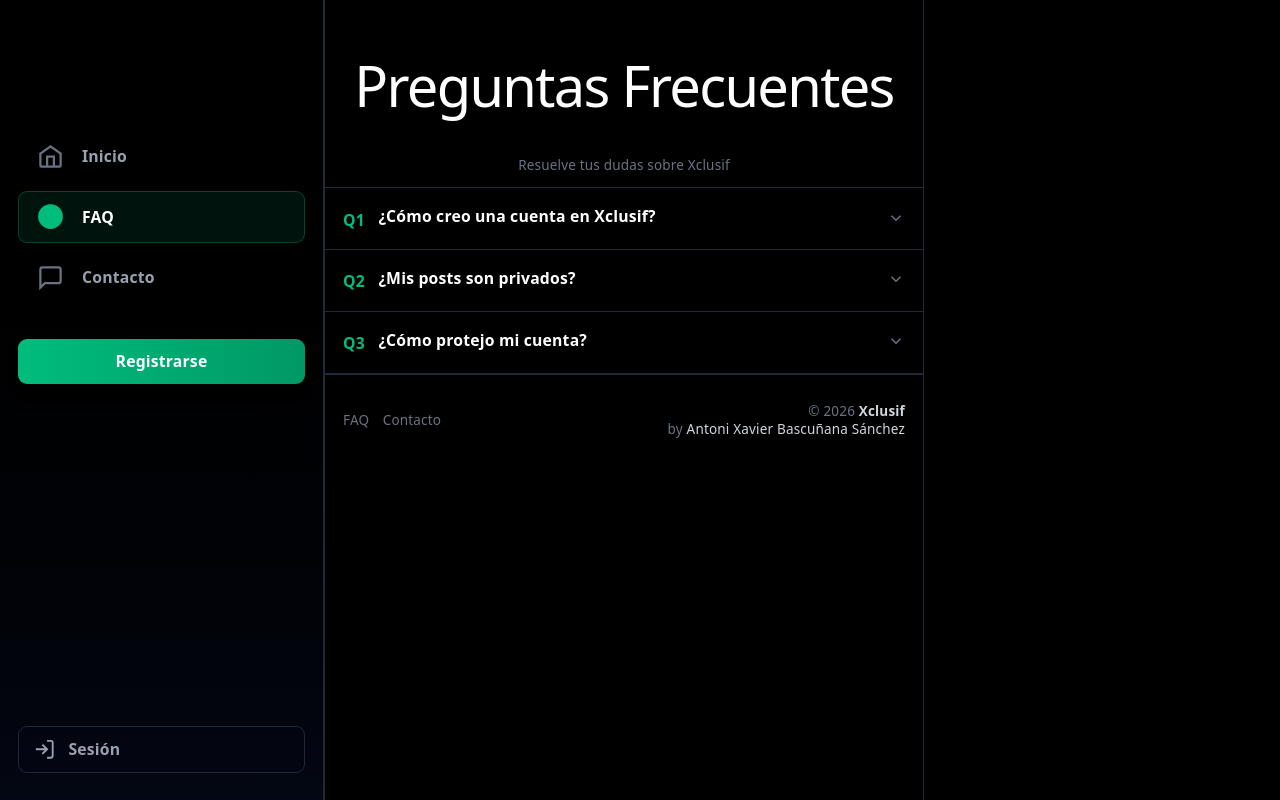
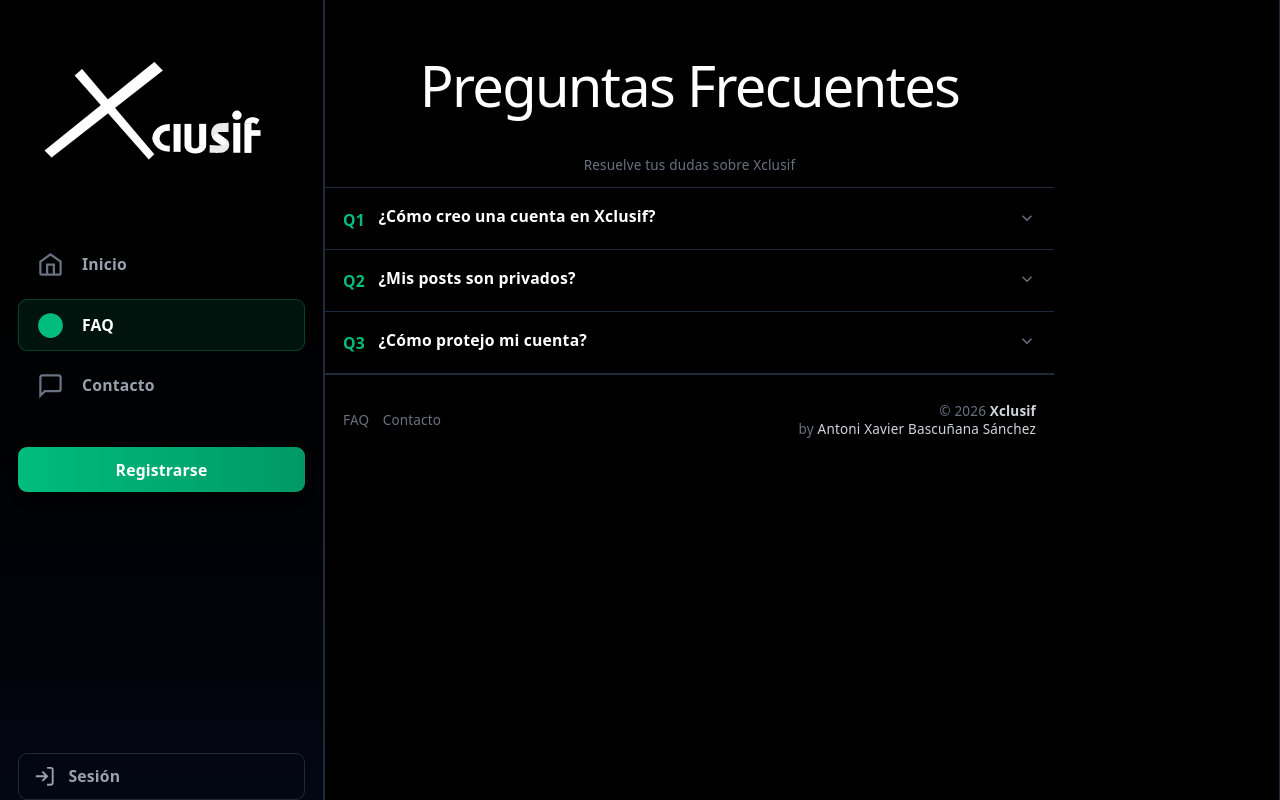
Before and after one commit to abs01/xclusif-front, a React (Vite) app: page /FAQ in a window 1280 px wide. Built offline with nearby package versions, Linux system fonts and the light colour scheme.

Commit message:
Mejor maquetación

```diff
--- a/src/components/Contact.jsx
+++ b/src/components/Contact.jsx
@@ -26,7 +26,7 @@
     <div className="min-h-screen bg-black text-white flex flex-col">
       <Header />
 
-      <div className="lg:ml-64 xl:ml-72 lg:max-w-[600px] min-h-screen border-x border-gray-800">
+      <div className="lg:ml-64 xl:ml-72 pe-50 min-h-screen border-x border-gray-800">
         <div className="sticky top-0 lg:top-0 mt-14 lg:mt-0 bg-black/80 backdrop-blur-md border-b border-gray-800 px-4 py-3 z-10">
           <h1 className="text-xl font-black text-white">Contacto</h1>
           <p className="text-gray-500 text-xs mt-0.5">Nuestro equipo te responderá pronto</p>
--- a/src/components/FAQ.jsx
+++ b/src/components/FAQ.jsx
@@ -40,7 +40,7 @@
     <div className="min-h-screen bg-black text-white flex flex-col">
       <Header />
 
-      <div className="lg:ml-64 xl:ml-72 lg:max-w-[600px] min-h-screen border-x border-gray-800">
+      <div className="lg:ml-64 xl:ml-72 pe-50 min-h-screen border-x border-gray-800">
         <div className="sticky top-0 lg:top-0 mt-14 lg:mt-0 bg-black/80 backdrop-blur-md border-b border-gray-800 px-4 py-3 z-10">
           <h1 className="text-xl font-black text-white">Preguntas Frecuentes</h1>
           <p className="text-gray-500 text-xs mt-0.5">Resuelve tus dudas sobre Xclusif</p>
--- a/src/components/Header.jsx
+++ b/src/components/Header.jsx
@@ -33,11 +33,11 @@
   return (
     <>
       {/* Desktop Sidebar */}
-      <aside className="hidden lg:flex fixed left-0 top-0 h-full w-64 xl:w-72 flex-col justify-between py-6 px-4 border-r border-gray-800 bg-gradient-to-b from-black to-gray-950 z-50">
+      <aside className="hidden lg:flex fixed left-0 top-0 h-full w-64 xl:w-72 flex-col justify-between px-4 border-r border-gray-800 bg-gradient-to-b from-black to-gray-950 z-50">
         <div>
           {/* Logo */}
-          <Link to="/" className="flex items-center px-4 py-3 mb-8 group">
-            <img src="/booleanlogo.svg" alt="Xclusif" className="h-9 w-auto drop-shadow-lg" />
+          <Link to="/" className="flex items-center gap-2 mb-8">
+            <img src="/logoxclusif.svg" alt="Xclusif" className="h-lg w-xs drop-shadow-lg" />
           </Link>
 
           {/* Nav */}
--- a/src/components/Home.jsx
+++ b/src/components/Home.jsx
@@ -12,7 +12,7 @@
       <Header />
 
       {/* Main feed column — offset for sidebar on desktop, top bar on mobile */}
-      <div className="lg:ml-64 xl:ml-72 lg:max-w-[600px] min-h-screen border-x border-gray-800">
+      <div className="lg:ml-64 xl:ml-72 pe-50 min-h-screen border-x border-gray-800">
         {/* Feed header */}
         <div className="sticky top-0 lg:top-0 mt-14 lg:mt-0 bg-black/80 backdrop-blur-md border-b border-gray-800 px-4 py-3 z-10">
           <h1 className="text-xl font-black text-white">Inicio</h1>
```
Also changed, not shown: public/logoxclusif.svg.
